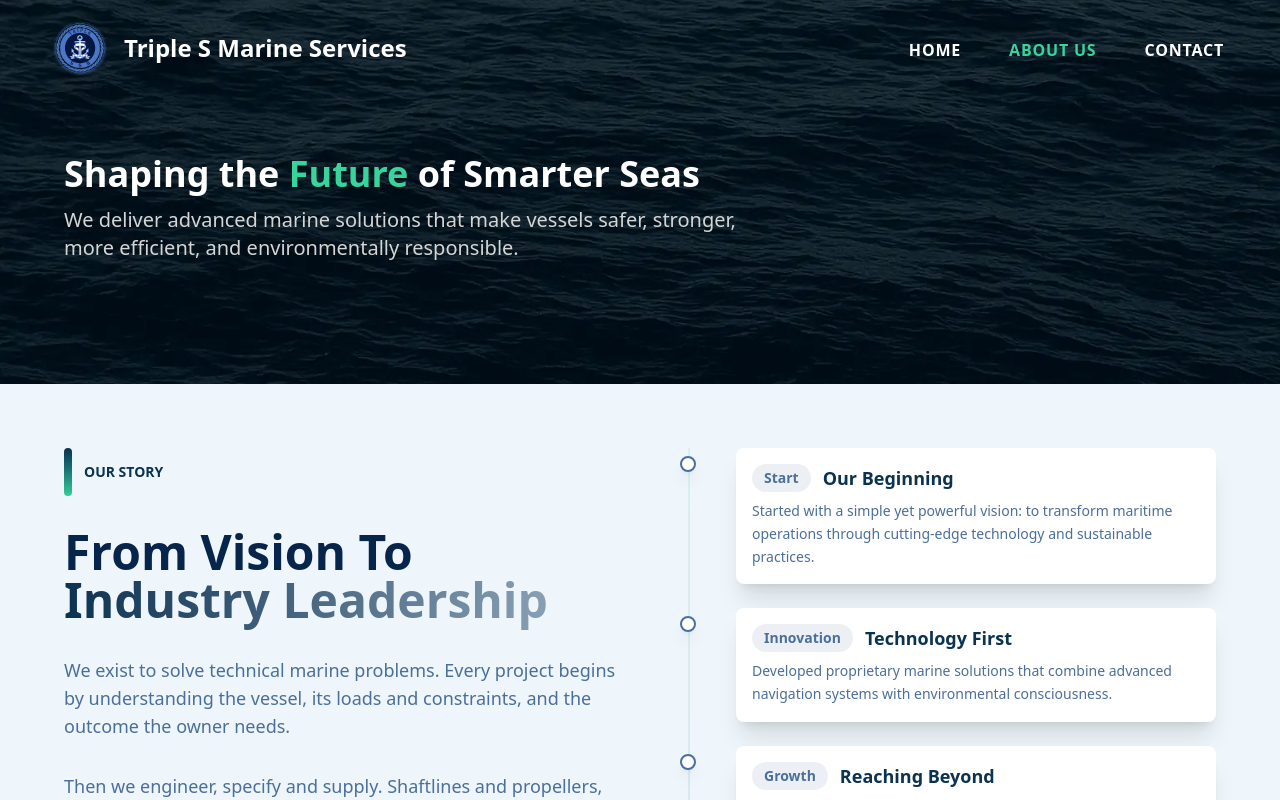
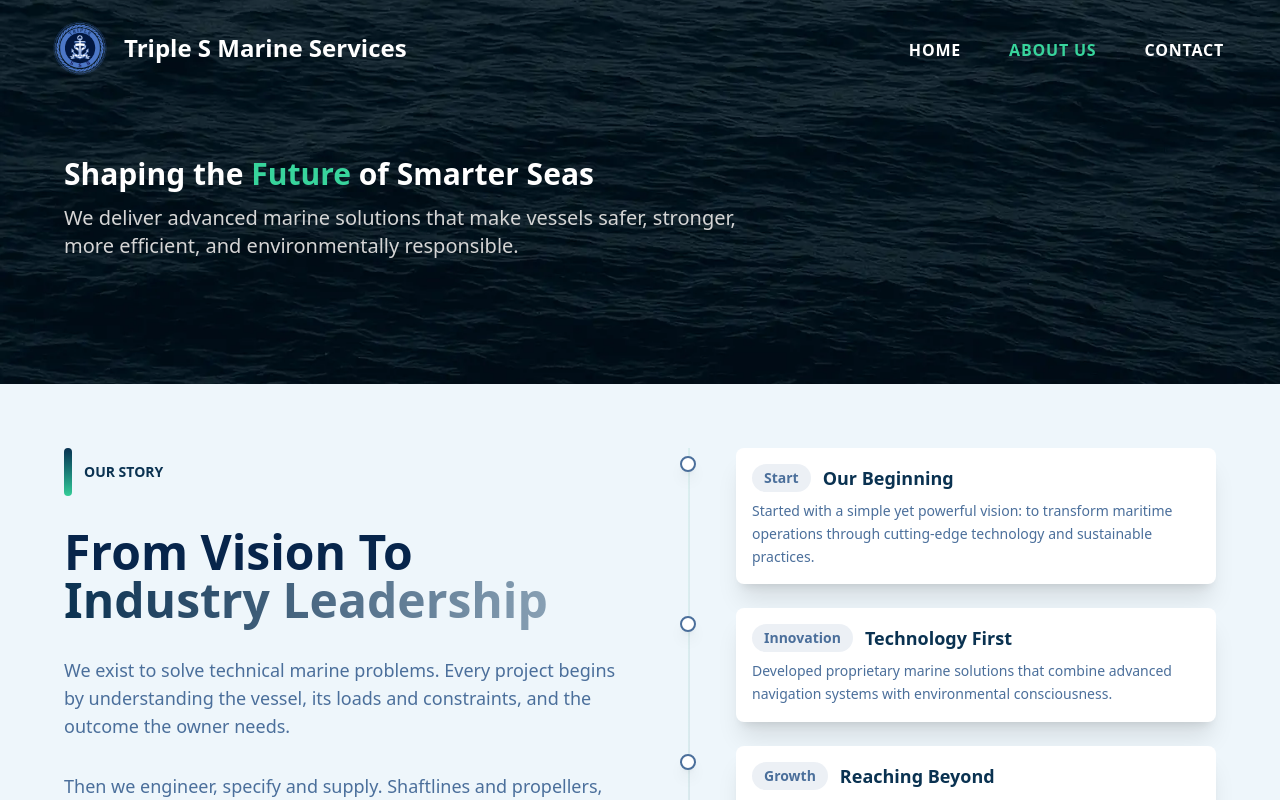
Before and after one commit to faressuliman/triple-s, a React (Vite) app: page /about in a window 1280 px wide. Shown: the top 800 px of the page. Built offline with nearby package versions, Linux system fonts and the light colour scheme.

Commit message:
Changed heading sizes in contact and about pages

```diff
--- a/src/pages/About.tsx
+++ b/src/pages/About.tsx
@@ -91,7 +91,7 @@ const About = () => {
             animate={{ y: 0 }}
             transition={{ duration: 0.8, delay: 0.1 }}
           >
-            <h1 className="lg:text-4xl md:text-3xl text-2xl font-bold text-wrap md:text-nowrap mb-3">
+            <h1 className="lg:text-3xl text-2xl font-bold text-wrap md:text-nowrap mb-3">
               Shaping the <span className="text-[#38d49c]">Future</span> of Smarter Seas
             </h1>
             <p className="md:text-xl text-lg text-[#d5d5d5]">
--- a/src/pages/Contact.tsx
+++ b/src/pages/Contact.tsx
@@ -116,7 +116,7 @@ const Contact = () => {
             animate={{ y: 0 }}
             transition={{ duration: 1, delay: 0.1 }}
           >
-            <h1 className="lg:text-4xl md:text-3xl text-2xl font-bold text-wrap md:text-nowrap mb-3">
+            <h1 className="lg:text-3xl text-2xl font-bold text-wrap md:text-nowrap mb-3">
               Contact Us for Trusted <span className="text-[#38d49c]">Marine</span> Guidance
             </h1>
             <p className="md:text-xl text-lg text-[#d5d5d5]">
@@ -211,7 +211,7 @@ const Contact = () => {
             viewport={{ once: true, amount: 0.2 }}
             transition={{ type: "spring", stiffness: 80, damping: 25, duration: 1.2 }}
           >
-            <motion.h1
+            <motion.h2
               className="text-center md:text-3xl text-2xl mb-10 font-bold text-[#07254B]"
               initial={{ y: -50, opacity: 0 }}
               whileInView={{ y: 0, opacity: 1 }}
@@ -219,7 +219,7 @@ const Contact = () => {
               transition={{ type: "spring", stiffness: 100, damping: 30, duration: 1.2 }}
             >
               Get In Touch
-            </motion.h1>
+            </motion.h2>
             <div className="flex flex-col justify-between gap-12 xl:gap-16 flex-1">
               {renderGetInTouch}
             </div>
```
